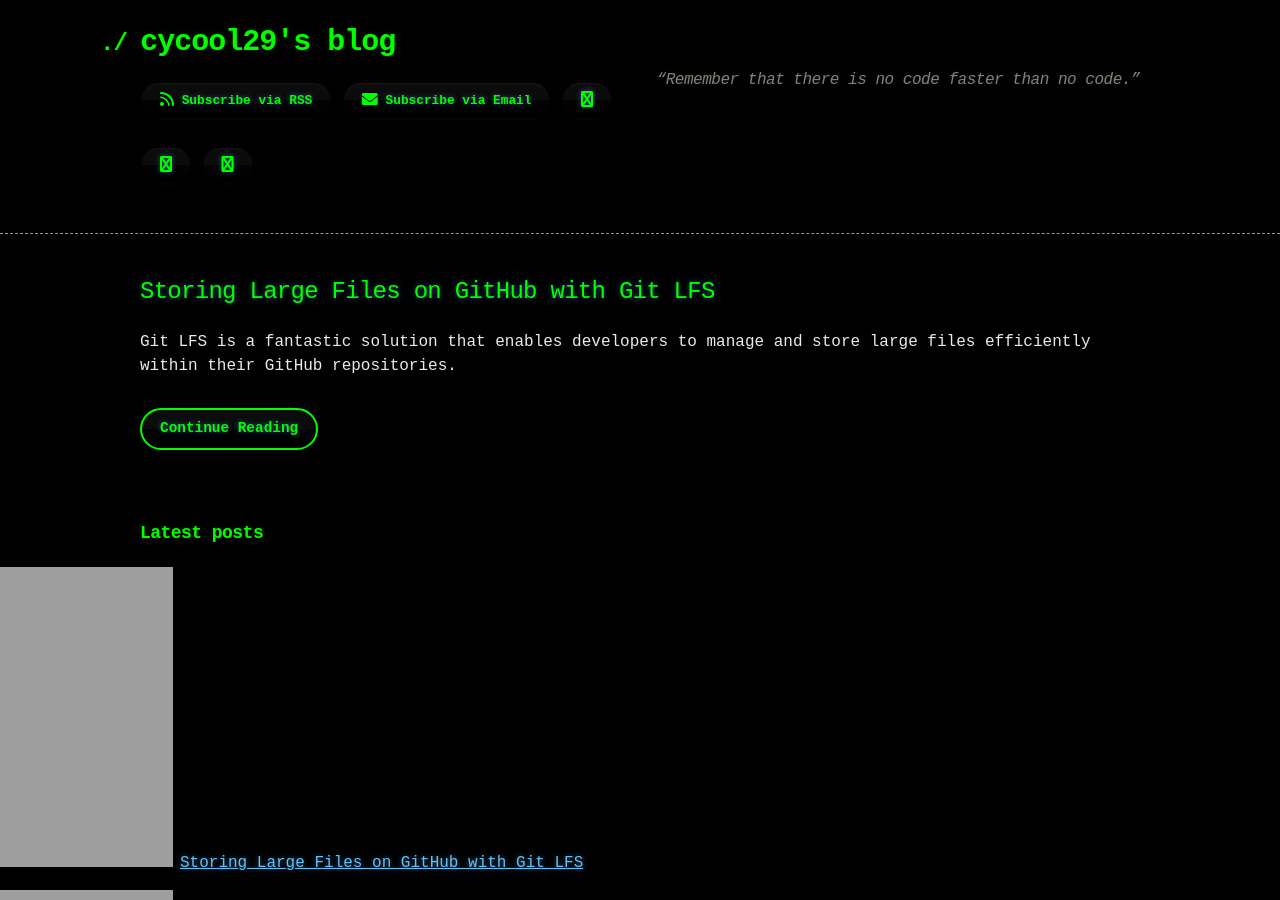
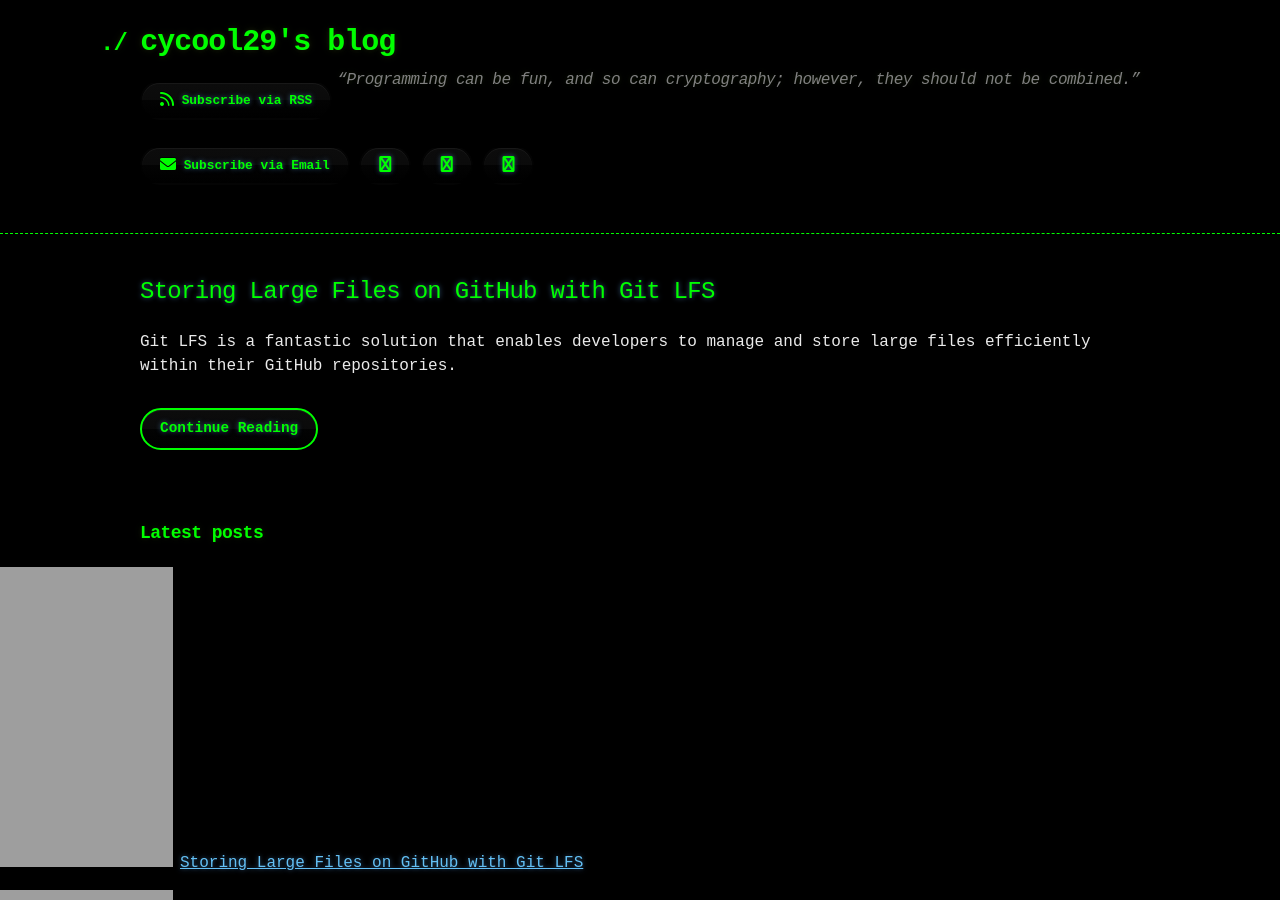
Before and after one commit to cycool29/cycool29.github.io, a Jekyll site: the page built from index.md, in a window 1280 px wide and 900 px high. Built offline with Jekyll 4.4.1, drawn with Linux system fonts in a browser that asks for light colours; a style sheet for code colours, icons or effects is not loaded.

Commit message:
Update quotes

```diff
--- a/_config.yml
+++ b/_config.yml
@@ -1,5 +1,5 @@
 title: cycool29's blog
-description: "“Remember that there is no code faster than no code.” "
+description: "“Programming can be fun, and so can cryptography; however, they should not be combined.” "
 bio: A high school student. Intermediate in Python, Git, Bash. Learning JavaScript. He/Him. "
 author: cycool29
 url: https://cycool29.github.io
```
